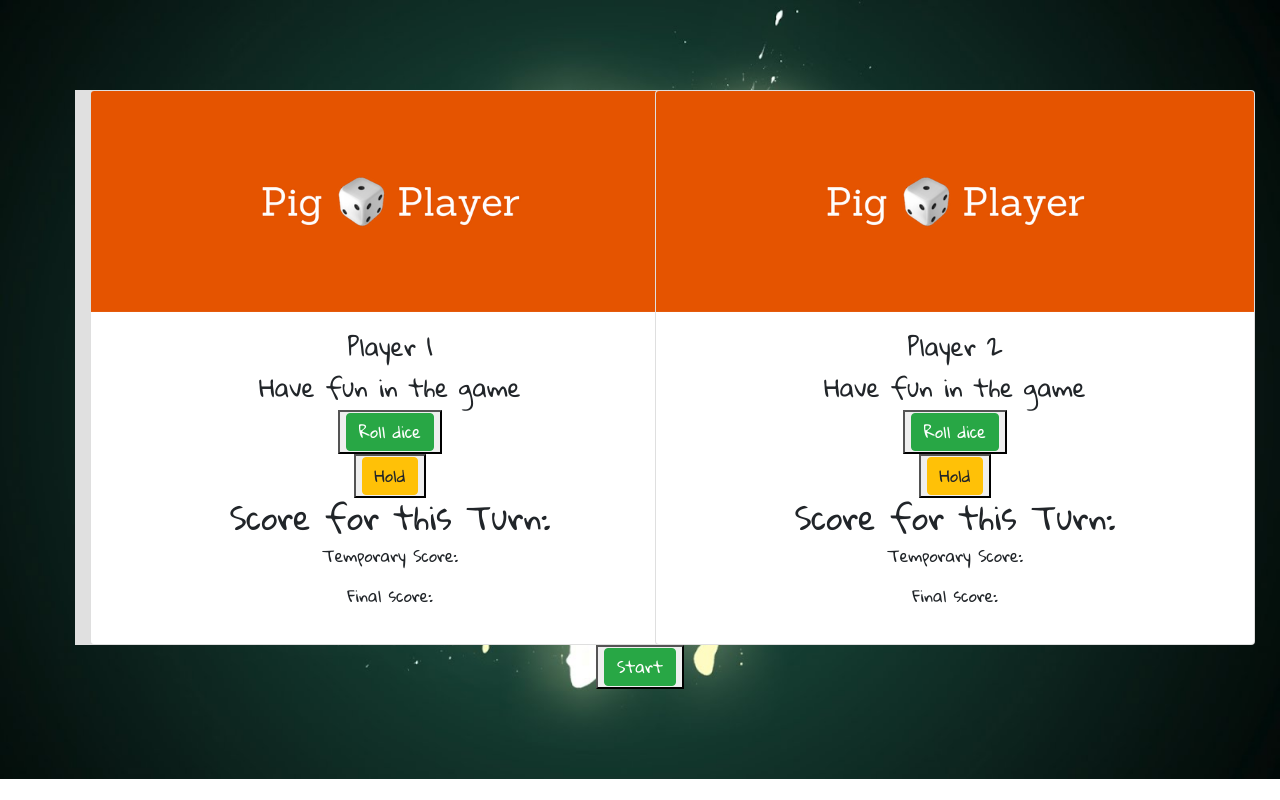
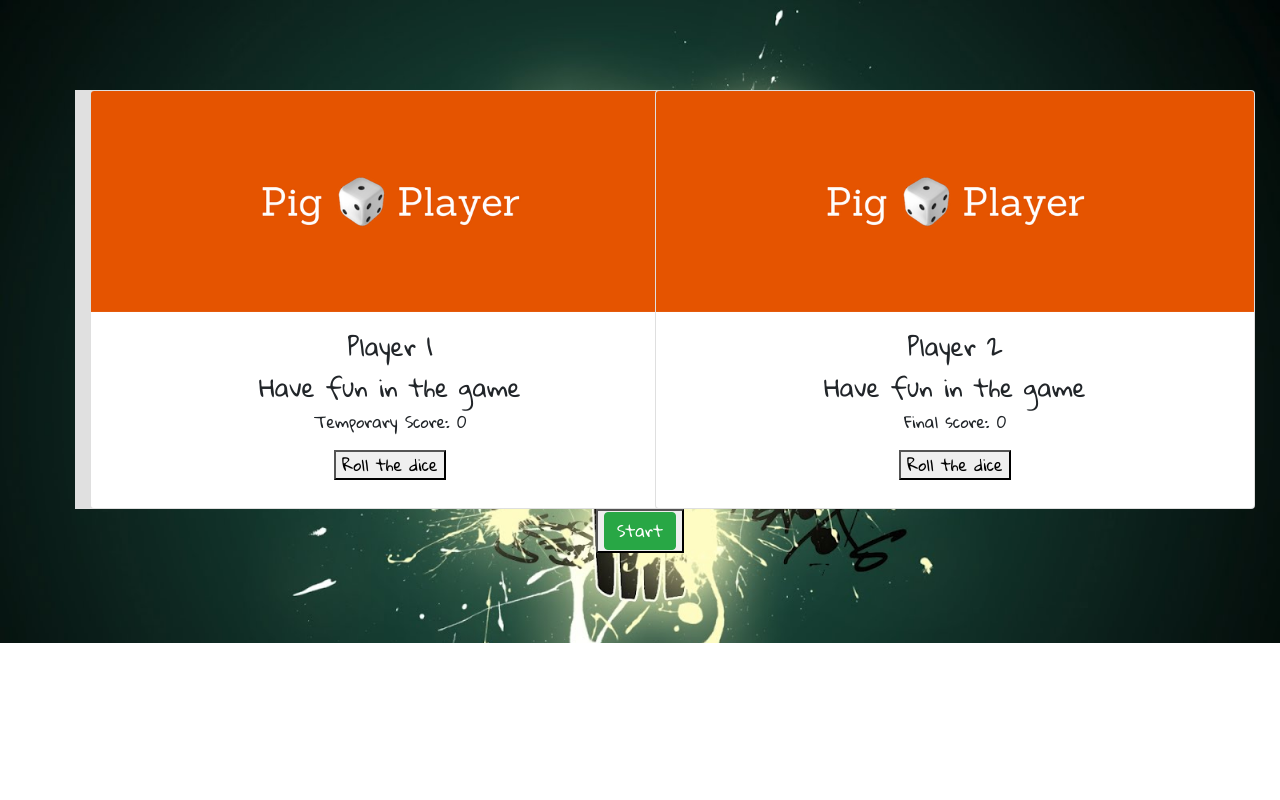
Before and after one commit to Yvonne-Ouma/pig-dice-, a plain HTML site: page dice.html in a window 1280 px wide. Drawn offline with nearby package versions, Linux system fonts and the light colour scheme.

Commit message:
modified my directory

```diff
--- a/dice.html
+++ b/dice.html
@@ -18,15 +18,10 @@
             <div class="card-body">
               <h4 class="card-title">Player 1</h4>
               <h4 class="card-text">Have fun in the game</h4>
-              <button type="button" id="roll-button1"><a href="" class="btn btn-success">Roll dice</button></a>
-              <br>
-              <button type="button" id="hold-button1"><a href="" class="btn btn-warning">Hold</button></a>
 
-              </br>
-              <h2>Score for this Turn: <span id="turnScore" class="gameStatusDisplay turnScore"></span></h2>
-              <p><span id="rol-temp1"></span>Temporary Score:</p>
-              <p><span id="rol-final1"></span>Final score:</p>
-
+              <div id= "die1" class="dice"><p><span id="rol-temp1"></span>Temporary Score: 0</p></div>
+              <button type="button" onclick="rollDice()">Roll the dice</button>
+              <h2 id="status"></h2>
             </div>
           </div>
         </div>
@@ -36,13 +31,9 @@
             <div class="card-body">
               <h4 class="card-title">Player 2</h4>
               <h4 class="card-text">Have fun in the game</h4>
-                <button type="button" id="roll-button2"><a href="" class="btn btn-success">Roll dice</button></a>
-              <br>
-                <button type="button" id="hold-button2"><a href="" class="btn btn-warning">Hold</button></a>
-            </br>
-            <h2>Score for this Turn: <span id="turnScore" class="gameStatusDisplay turnScore"></span></h2>
-              <p><span id="rol-temp2"></span>Temporary Score:</p>
-              <p><span id="rol-final2"></span>Final score:</p>
+              <div id= "play2" class="dice">  <p><span id="rol-final1"></span>Final score: 0</p></div>
+              <button type="button" onclick="throwDice()">Roll the dice</button>
+              <h2 id="state"></h2>
             </div>
           </div>
         </div>
--- a/js/scripts.js
+++ b/js/scripts.js
@@ -1,25 +1,32 @@
-// BUSINESS LOGIC
-var rolldice = function() {
-  return Math.floor(6 * Math.random()) +1;
+
+function rollDice() {
+  var die1 = document.getElementById("die1");
+  var status = document.getElementById("status");
+  var d1 = Math.floor(Math.random() * 6) + 1;
+  var diceTotal = d1 ;
+  die1.innerHTML = d1;
+  status.innerHTML ="You rolled "+ d1 +".";
+  if(d1 == 6) {
+    status.innerHTML += " DOUBLES! You get free turn! !";
+  }
 }
-function Player(roll, temporaryScore, totalScore, playerName) {
-  this.roll = 0;
-  this.temporaryScore = 0;
-  this.totalScore = 0;
-  this.playerName = playerName;
+
+
+function throwDice() {
+  var play2 = document.getElementById("play2");
+  var state = document.getElementById("state");
+  var p2 =Math.floor(Math.random() * 6) + 1;
+  var diceTotal = p2;
+  play2.innerHTML = p2;
+  state.innerHTML ="You rolled "+ diceTotal +".";
+  if(p1 == 3) {
+    state.innerHTML += " You got it";
+  }
 }
-var Player = new player1();
-var player = new player2();
 
-alert(player.rolldice());
-alert()
-
-USER LOGIC
-$(document).ready(function(event){
+$(document).ready(function(){
   $("button#start").click(function(event){
-    player1 = new Player(true);
-    player2 = new Player(false);
-  });
-
-  $("button")
-});
+   die1 = new d1;
+   play2 = new p2;
+  })
+})
```
